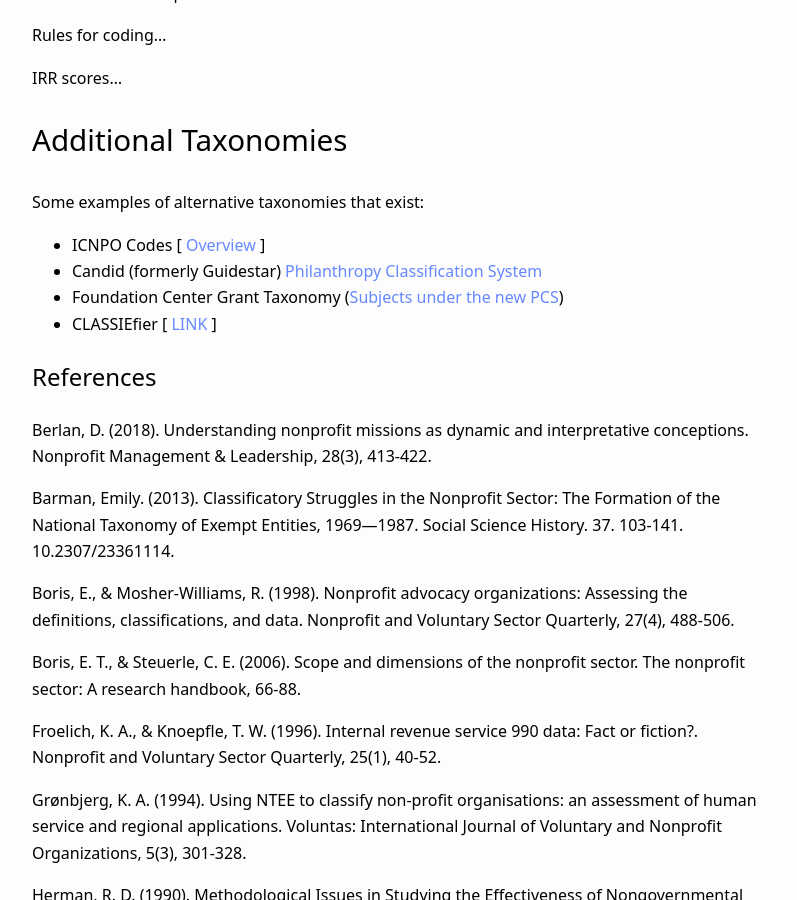
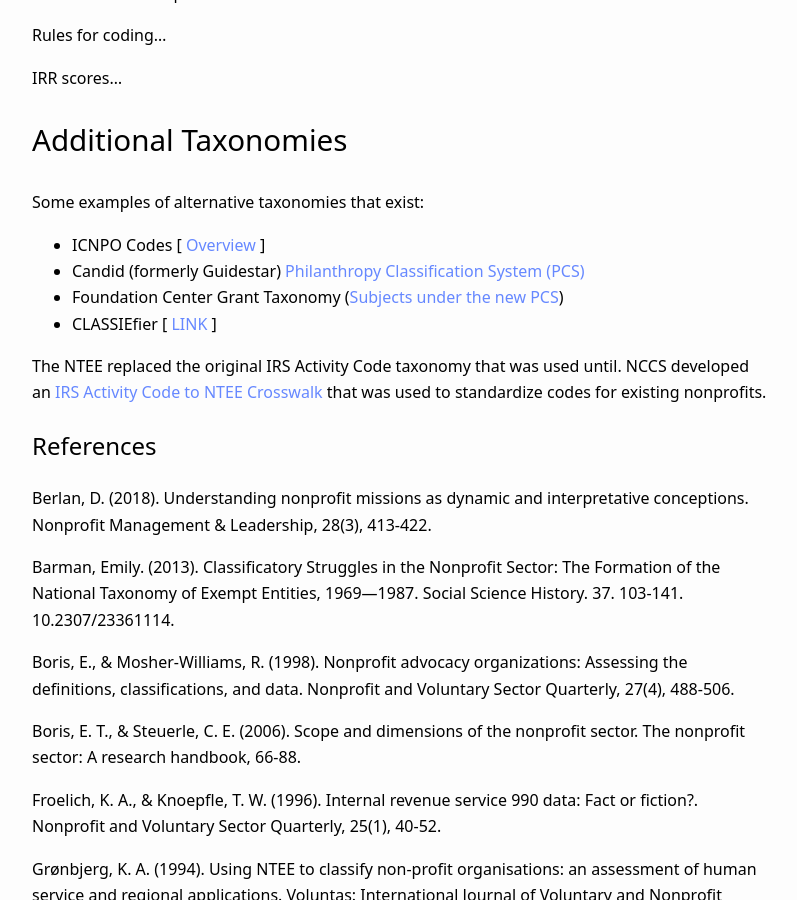
Before and after one commit to Nonprofit-Open-Data-Collective/machine_learning_mission_codes, a Jekyll site: the page built from docs/taxonomies.md, in a window 1280 px wide and 900 px high, scrolled down 2286 px. Shown: the whole window, without its empty margins (240-1037 px from the left). Built offline with Jekyll 4.4.1, drawn with Linux system fonts in a browser that asks for light colours; our own code applies the rules of GitHub Pages for plain Markdown files.

Commit message:
Update taxonomies.md

```diff
--- a/docs/taxonomies.md
+++ b/docs/taxonomies.md
@@ -76,11 +76,11 @@
 Some examples of alternative taxonomies that exist:
 
 * ICNPO Codes [ [Overview](http://asauk.org.uk/wp-content/uploads/2018/02/CNP_WP19_1996.pdf) ]
-* Candid (formerly Guidestar) [Philanthropy Classification System](https://taxonomy.candid.org/resources/downloads)
+* Candid (formerly Guidestar) [Philanthropy Classification System (PCS)](https://taxonomy.candid.org/resources/downloads)
 * Foundation Center Grant Taxonomy ([Subjects under the new PCS](https://taxonomy.candid.org/subjects/))
 * CLASSIEfier [ [LINK](https://www.ourcommunity.com.au/general/general_article.jsp?articleid=7593) ]
 
-
+The NTEE replaced the original IRS Activity Code taxonomy that was used until. NCCS developed an [IRS Activity Code to NTEE Crosswalk](https://github.com/Nonprofit-Open-Data-Collective/irs-exempt-org-business-master-file#activity-codes) that was used to standardize codes for existing nonprofits.
 
 
 
```
